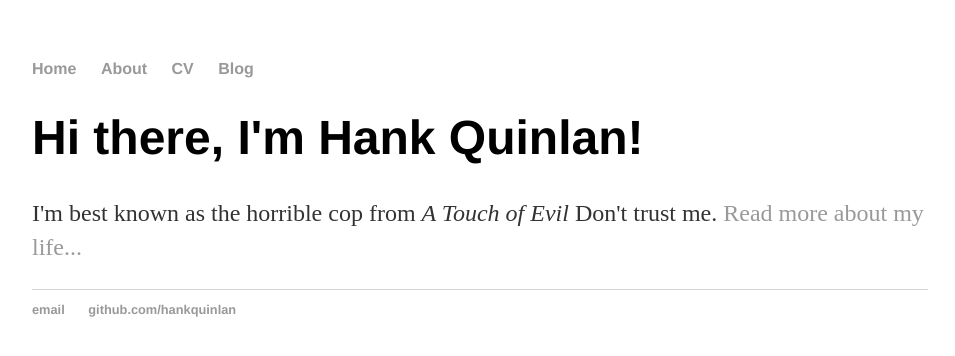
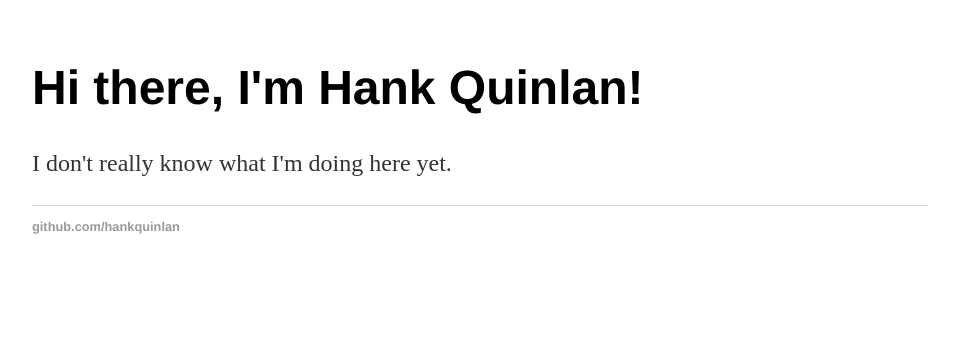
Before and after one commit to stevesprange/stevesprange.github.io, a plain HTML site: page index.html in a window 1280 px wide. Shown: the whole page, without its empty margins (160-1115 px from the left). Drawn offline with Linux system fonts and the light colour scheme.

Commit message:
Update index.html
made it about me

```diff
--- a/index.html
+++ b/index.html
@@ -1,27 +1,21 @@
 <!DOCTYPE html>
 <html>
 	<head>
-		<title>Hank Quinlan, Horrible Cop</title>
+		<title>Steve Sprange, Github Rookie</title>
 		<link rel="stylesheet" type="text/css" href="/css/main.css"
 	</head>
 	<body>
 		<nav>
-    		<ul>
-        		<li><a href="/">Home</a></li>
-	        	<li><a href="/about">About</a></li>
-        		<li><a href="/cv">CV</a></li>
-        		<li><a href="/blog">Blog</a></li>
-    		</ul>
+
 		</nav>
 		<div class="container">
     		<div class="blurb">
         		<h1>Hi there, I'm Hank Quinlan!</h1>
-				<p>I'm best known as the horrible cop from <em>A Touch of Evil</em> Don't trust me. <a href="/about">Read more about my life...</a></p>
+				<p>I don't really know what I'm doing here yet.</p>
     		</div><!-- /.blurb -->
 		</div><!-- /.container -->
 		<footer>
     		<ul>
-        		<li><a href="mailto:hankquinlanhub@gmail.com">email</a></li>
         		<li><a href="https://github.com/hankquinlan">github.com/hankquinlan</a></li>
 			</ul>
 		</footer>
```
